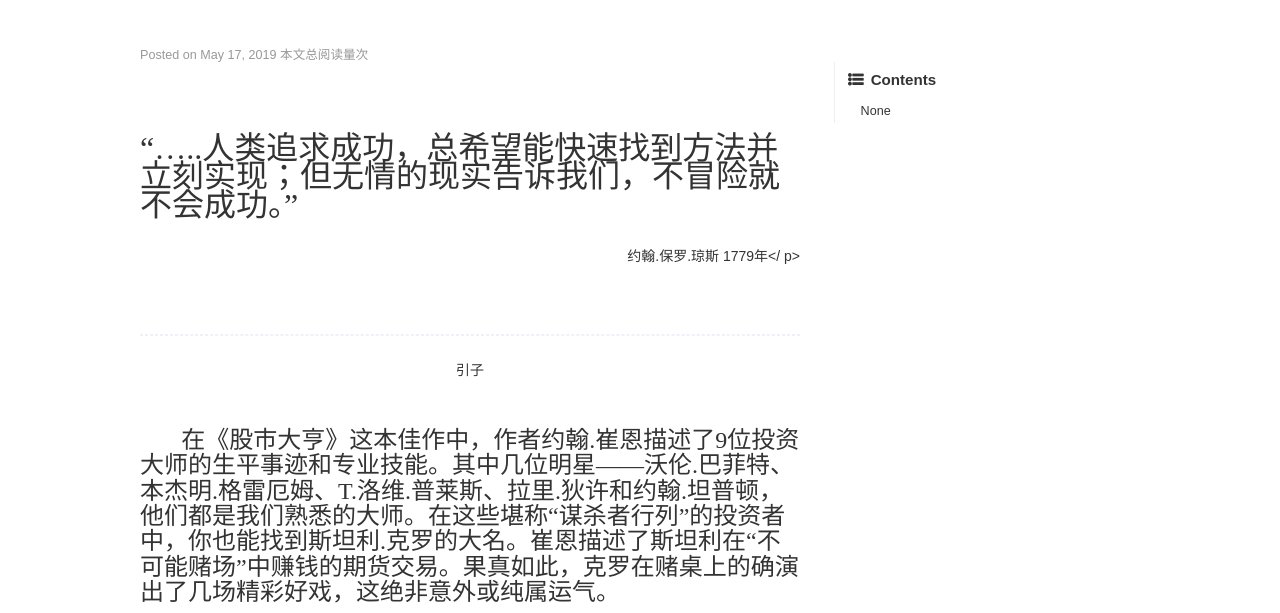
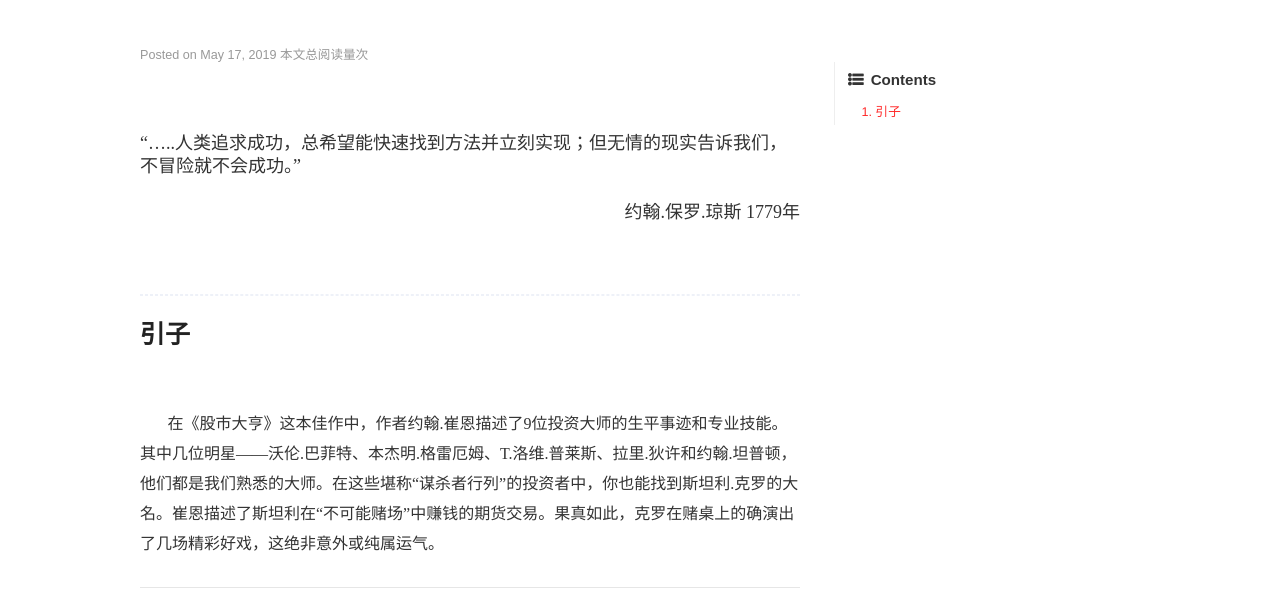
Before and after one commit to willeforce/willeforce.github.io, a plain HTML site: page 2019/05/17/克罗谈期货交易策略/index.html in a window 1280 px wide. Shown: the part 153-766 px from the top of the page. Drawn offline with nearby package versions, Linux system fonts and the light colour scheme; some packages are replaced by stand-ins of ours; a script that the page names is missing; a web font is replaced by a local one.

Commit message:
Site updated: 2019-05-17 18:18:50

```diff
--- a/2019/05/17/克罗谈期货交易策略/index.html
+++ b/2019/05/17/克罗谈期货交易策略/index.html
@@ -19,17 +19,17 @@
 
 
 
-  <meta name="description" content="“…..人类追求成功，总希望能快速找到方法并立刻实现；但无情的现实告诉我们，不冒险就不会成功。” 约翰.保罗.琼斯 1779年&amp;lt;/ p&amp;gt;   引子 &amp;emsp;&amp;emsp;在《股市大亨》这本佳作中，作者约翰.崔恩描述了9位投资大师的生平事迹和专业技能。其中几位明星——沃伦.巴菲特、本杰明.格雷厄姆、T.洛维.普莱斯、拉里.狄许和约翰.坦普顿，他们都是我们熟悉的大师。在这些堪称“谋杀者行">
+  <meta name="description" content="“…..人类追求成功，总希望能快速找到方法并立刻实现；但无情的现实告诉我们，不冒险就不会成功。”约翰.保罗.琼斯 1779年   引子&amp;emsp;&amp;emsp;在《股市大亨》这本佳作中，作者约翰.崔恩描述了9位投资大师的生平事迹和专业技能。其中几位明星——沃伦.巴菲特、本杰明.格雷厄姆、T.洛维.普莱斯、拉里.狄许和约翰.坦普顿，他们都是我们熟悉的大师。在这些堪称“谋杀者行列”的投资者中，你也能找到">
 <meta property="og:type" content="article">
 <meta property="og:title" content="未来之力">
 <meta property="og:url" content="http://yoursite.com/2019/05/17/克罗谈期货交易策略/index.html">
 <meta property="og:site_name" content="未来之力">
-<meta property="og:description" content="“…..人类追求成功，总希望能快速找到方法并立刻实现；但无情的现实告诉我们，不冒险就不会成功。” 约翰.保罗.琼斯 1779年&amp;lt;/ p&amp;gt;   引子 &amp;emsp;&amp;emsp;在《股市大亨》这本佳作中，作者约翰.崔恩描述了9位投资大师的生平事迹和专业技能。其中几位明星——沃伦.巴菲特、本杰明.格雷厄姆、T.洛维.普莱斯、拉里.狄许和约翰.坦普顿，他们都是我们熟悉的大师。在这些堪称“谋杀者行">
+<meta property="og:description" content="“…..人类追求成功，总希望能快速找到方法并立刻实现；但无情的现实告诉我们，不冒险就不会成功。”约翰.保罗.琼斯 1779年   引子&amp;emsp;&amp;emsp;在《股市大亨》这本佳作中，作者约翰.崔恩描述了9位投资大师的生平事迹和专业技能。其中几位明星——沃伦.巴菲特、本杰明.格雷厄姆、T.洛维.普莱斯、拉里.狄许和约翰.坦普顿，他们都是我们熟悉的大师。在这些堪称“谋杀者行列”的投资者中，你也能找到">
 <meta property="og:locale" content="zh-hans">
-<meta property="og:updated_time" content="2019-05-17T10:10:45.017Z">
+<meta property="og:updated_time" content="2019-05-17T10:18:36.689Z">
 <meta name="twitter:card" content="summary">
 <meta name="twitter:title" content="未来之力">
-<meta name="twitter:description" content="“…..人类追求成功，总希望能快速找到方法并立刻实现；但无情的现实告诉我们，不冒险就不会成功。” 约翰.保罗.琼斯 1779年&amp;lt;/ p&amp;gt;   引子 &amp;emsp;&amp;emsp;在《股市大亨》这本佳作中，作者约翰.崔恩描述了9位投资大师的生平事迹和专业技能。其中几位明星——沃伦.巴菲特、本杰明.格雷厄姆、T.洛维.普莱斯、拉里.狄许和约翰.坦普顿，他们都是我们熟悉的大师。在这些堪称“谋杀者行">
+<meta name="twitter:description" content="“…..人类追求成功，总希望能快速找到方法并立刻实现；但无情的现实告诉我们，不冒险就不会成功。”约翰.保罗.琼斯 1779年   引子&amp;emsp;&amp;emsp;在《股市大亨》这本佳作中，作者约翰.崔恩描述了9位投资大师的生平事迹和专业技能。其中几位明星——沃伦.巴菲特、本杰明.格雷厄姆、T.洛维.普莱斯、拉里.狄许和约翰.坦普顿，他们都是我们熟悉的大师。在这些堪称“谋杀者行列”的投资者中，你也能找到">
 
     <link rel="alternate" href="/atom.xml" title="未来之力" type="application/atom+xml">
 
@@ -183,12 +183,10 @@ var themeMenus = {};
     </div>
     <div class="article-entry" itemprop="articleBody">
 
-        <p><font face="微软雅黑" size="6"><br>“…..人类追求成功，总希望能快速找到方法并立刻实现；但无情的现实告诉我们，不冒险就不会成功。”</font></p>
-<p></p><p align="right">约翰.保罗.琼斯 1779年&lt;/ p&gt;<br><br><br> </p>
+        <p><font face="微软雅黑" size="4"><br>“…..人类追求成功，总希望能快速找到方法并立刻实现；但无情的现实告诉我们，不冒险就不会成功。”<p align="right">约翰.保罗.琼斯 1779年<br><br><br> </p>
 <hr>
-<p></p><p align="center">引子</p>
-<p><font face="微软雅黑" size="5"><br>&emsp;&emsp;在《股市大亨》这本佳作中，作者约翰.崔恩描述了9位投资大师的生平事迹和专业技能。其中几位明星——沃伦.巴菲特、本杰明.格雷厄姆、T.洛维.普莱斯、拉里.狄许和约翰.坦普顿，他们都是我们熟悉的大师。在这些堪称“谋杀者行列”的投资者中，你也能找到斯坦利.克罗的大名。崔恩描述了斯坦利在“不可能赌场”中赚钱的期货交易。果真如此，克罗在赌桌上的确演出了几场精彩好戏，这绝非意外或纯属运气。</font></p>
-
+<h1 id="引子"><a href="#引子" class="headerlink" title="引子"></a>引子</h1><p><font face="微软雅黑" size="3"><br>&emsp;&emsp;在《股市大亨》这本佳作中，作者约翰.崔恩描述了9位投资大师的生平事迹和专业技能。其中几位明星——沃伦.巴菲特、本杰明.格雷厄姆、T.洛维.普莱斯、拉里.狄许和约翰.坦普顿，他们都是我们熟悉的大师。在这些堪称“谋杀者行列”的投资者中，你也能找到斯坦利.克罗的大名。崔恩描述了斯坦利在“不可能赌场”中赚钱的期货交易。果真如此，克罗在赌桌上的确演出了几场精彩好戏，这绝非意外或纯属运气。</font></p>
+</font></p>
 
     </div>
     <footer class="entry-meta entry-footer">
@@ -247,7 +245,7 @@ var a = new Donate({
     <div id="toc" class="toc-article" style="overflow-y: scroll; max-width: 28%;">
     <strong class="toc-title">Contents</strong>
 
-      <ol class="nav">None</ol>
+      <ol class="nav"><li class="nav-item nav-level-1"><a class="nav-link" href="#引子"><span class="nav-number">1.</span> <span class="nav-text">引子</span></a></li></ol>
 
     </div>
   </aside>
```
Also changed, not shown: index.html (+3 -5 lines).
